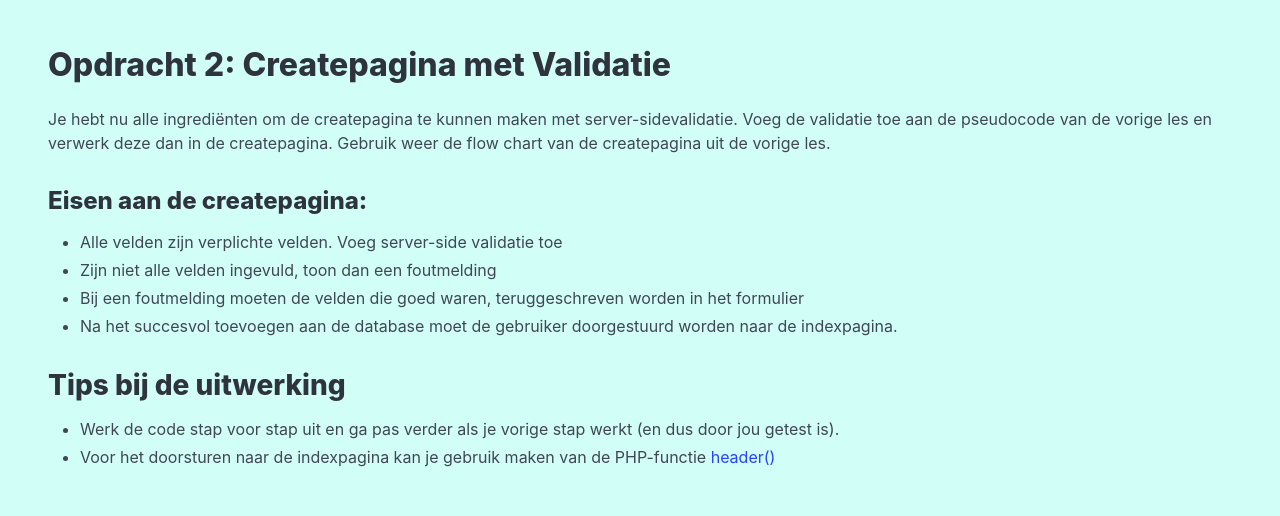
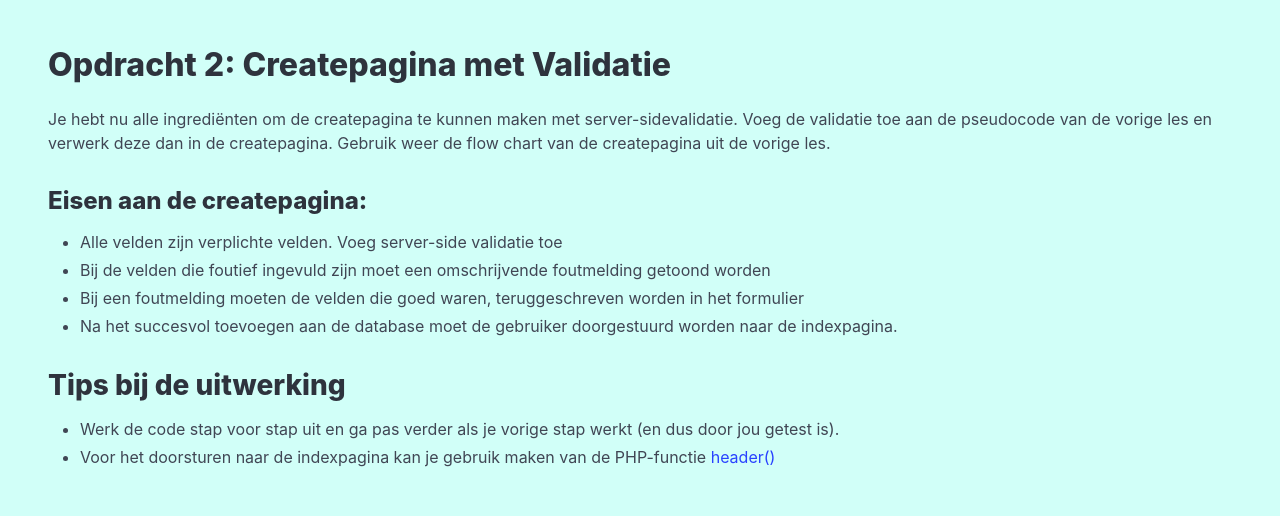
Before and after one commit to HR-CMGT/PRG02-2025-2026, a PHP site: page / in a window 1280 px wide. Shown: the part 574-1090 px from the top of the page. Run offline with PHP 8.4, Linux system fonts and the light colour scheme.

Commit message:
UPDATE lesson 4 assignment description

```diff
--- a/les4/exercises/index.php
+++ b/les4/exercises/index.php
@@ -65,7 +65,7 @@
         </h3>
         <ul>
             <li>Alle velden zijn verplichte velden. Voeg server-side validatie toe</li>
-            <li>Zijn niet alle velden ingevuld, toon dan een foutmelding</li>
+            <li>Bij de velden die foutief ingevuld zijn moet een omschrijvende foutmelding getoond worden</li>
             <li>Bij een foutmelding moeten de velden die goed waren, teruggeschreven worden in het
                 formulier
             </li>
```
Also changed, not shown: les4/README.md.
